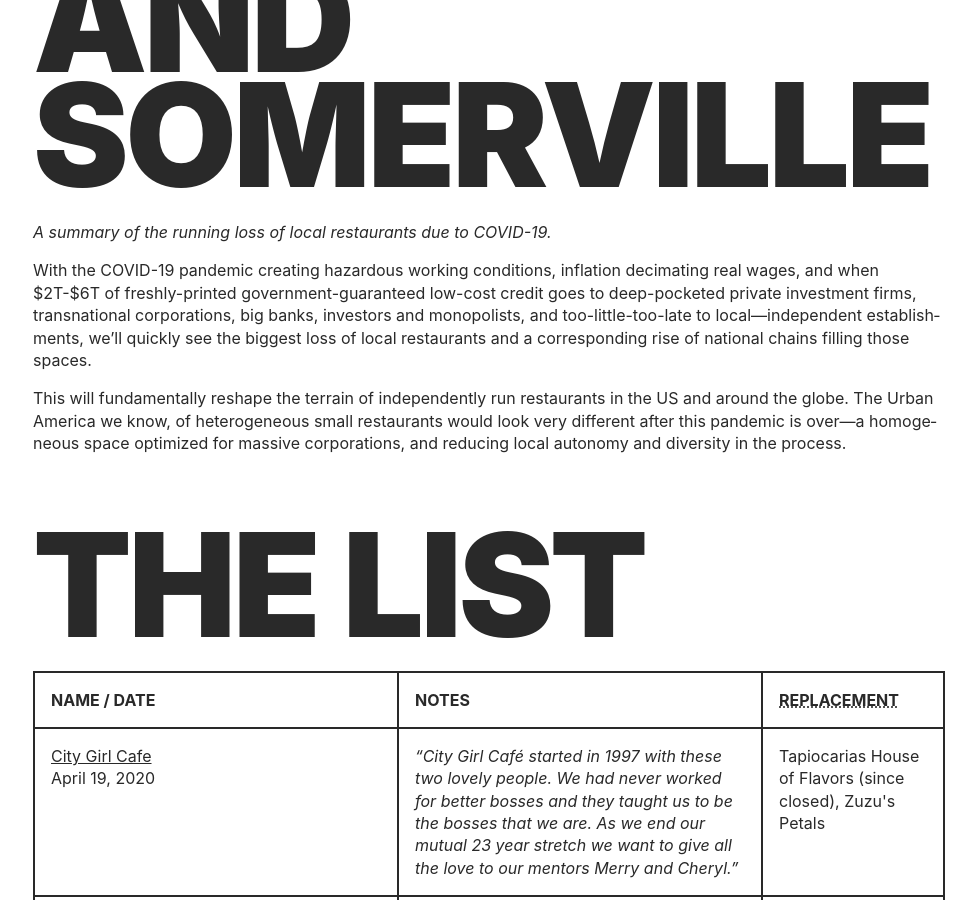
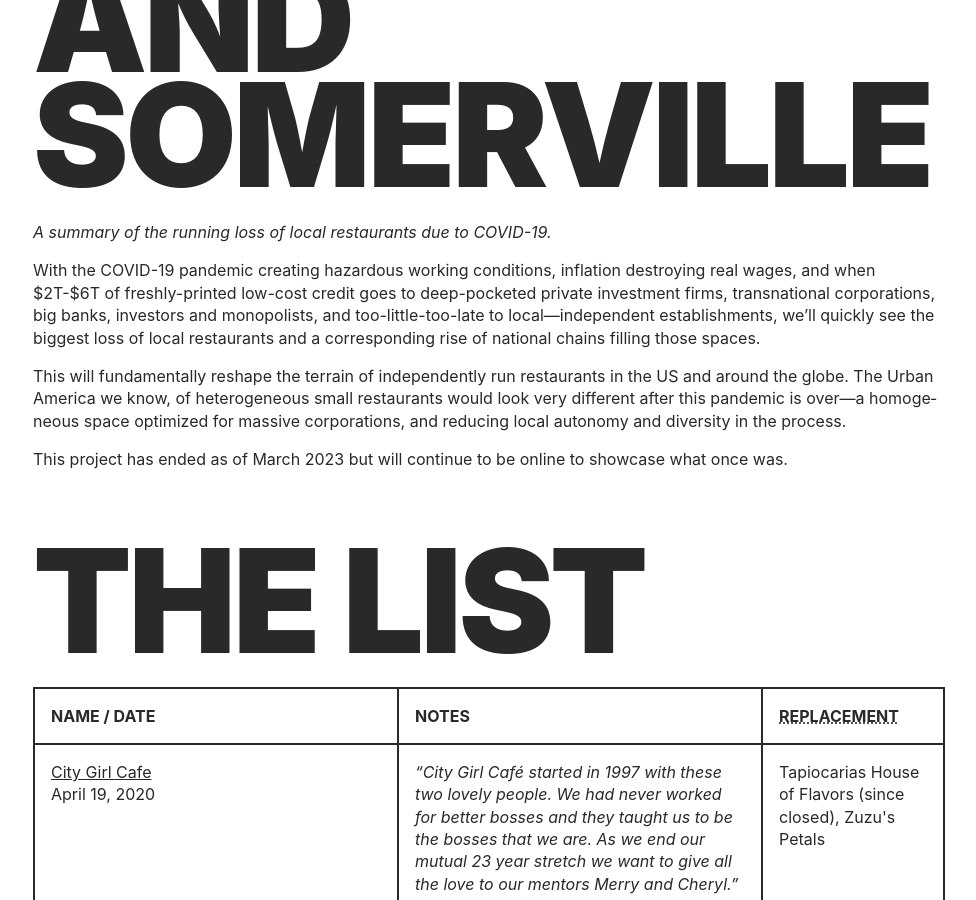
Before and after one commit to unredacted-word/katamari-restaurants, a Jekyll site: the page built from index.md, in a window 1280 px wide and 900 px high, scrolled down 571 px. Shown: the whole window, without its empty margins (151-1127 px from the left). Built offline with Jekyll 4.4.1, drawn with Linux system fonts in a browser that asks for light colours.

Commit message:
Update index.md

```diff
--- a/index.md
+++ b/index.md
@@ -19,8 +19,8 @@ style: |
 
 _A summary of the running loss of local restaurants due to COVID-19._
 
-With the COVID-19 pandemic creating hazardous working conditions, inflation decimating
-real wages, and when $2T-$6T of freshly-printed government-guaranteed low-cost credit goes to
+With the COVID-19 pandemic creating hazardous working conditions, inflation destroying
+real wages, and when $2T-$6T of freshly-printed low-cost credit goes to
 deep-pocketed private investment firms, transnational corporations, big banks,
 investors and monopolists, and too-little-too-late to local—independent establishments,
 we'll quickly see the biggest loss of local restaurants and a corresponding
@@ -31,6 +31,11 @@ the US and around the globe. The Urban America we know, of heterogeneous small
 restaurants would look very different after this pandemic is over&mdash;a
 homogeneous space optimized for massive corporations, and reducing local
 autonomy and diversity in the process.
+
+<aside>
+  This project has ended as of March 2023 but will continue to be online to showcase
+  what once was.
+</aside>
 
 ## The List
 
```
